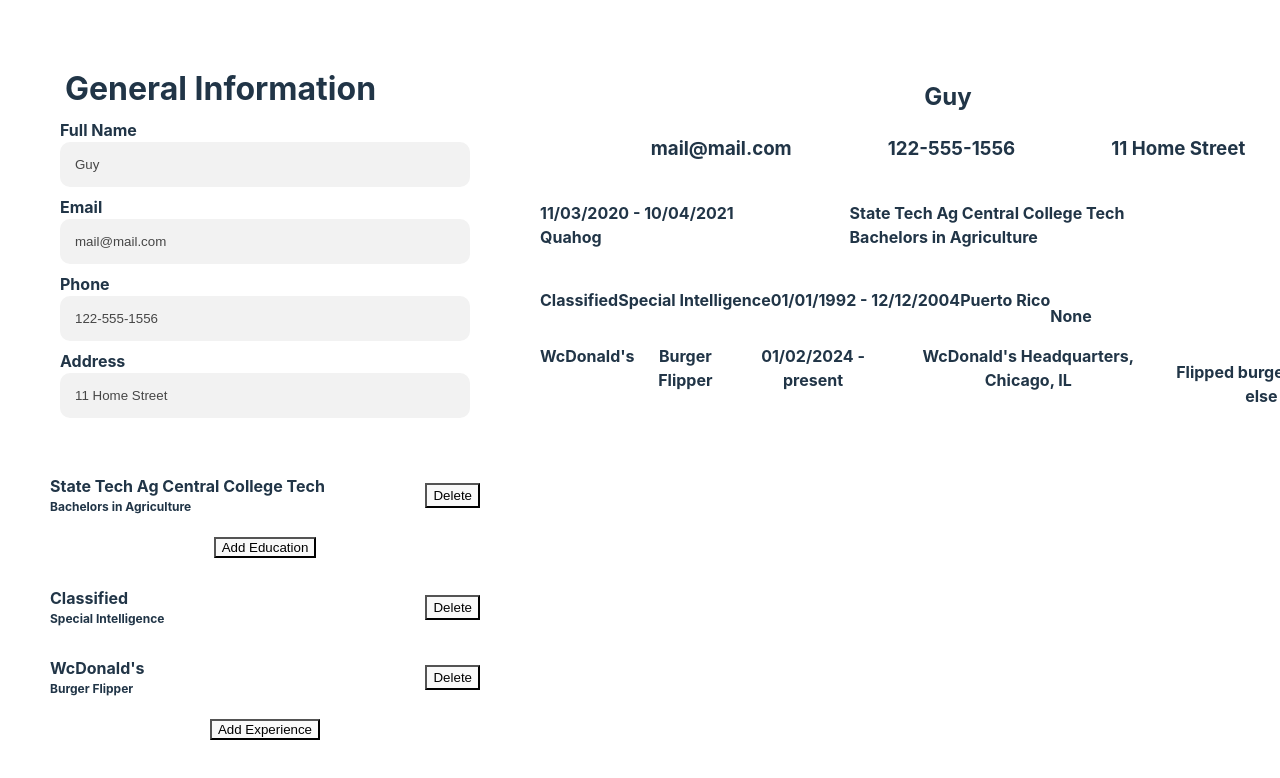
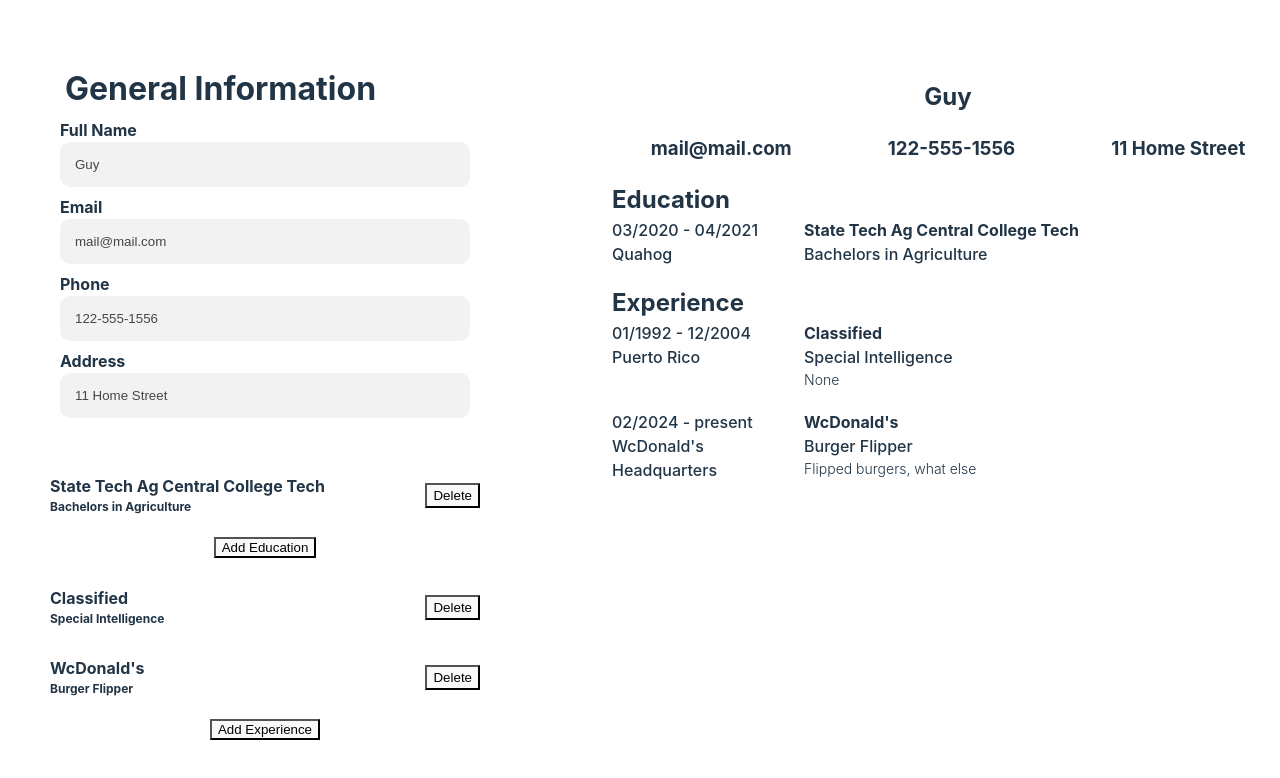
Before and after one commit to Decoldest/cv-app, a React (Vite) app: page / in a window 1280 px wide. Shown: the top 778 px of the page. Built offline with nearby package versions, Linux system fonts and the light colour scheme.

Commit message:
edit UI for output section

```diff
--- a/src/App.css
+++ b/src/App.css
@@ -1,8 +1,7 @@
 #root {
   max-width: 1280px;
+  padding: 2rem
 
-  padding: 2rem;
-  text-align: center;
 }
 
 @media (prefers-reduced-motion: no-preference) {
--- a/src/App.jsx
+++ b/src/App.jsx
@@ -16,8 +16,8 @@ const defaultExperience = [
   {
     company: "Classified",
     position: "Special Intelligence",
-    yearStart: "01/01/1992",
-    yearEnd: "12/12/2004",
+    yearStart: "01/1992",
+    yearEnd: "12/2004",
     location: "Puerto Rico",
     description: "None",
     id: uuid(),
@@ -25,9 +25,9 @@ const defaultExperience = [
   {
     company: "WcDonald's",
     position: "Burger Flipper",
-    yearStart: "01/02/2024",
+    yearStart: "02/2024",
     yearEnd: "present",
-    location: "WcDonald's Headquarters, Chicago, IL",
+    location: "WcDonald's Headquarters",
     description: "Flipped burgers, what else",
     id: uuid(),
   },
@@ -37,8 +37,8 @@ const defaultEducation = [
   {
     school: "State Tech Ag Central College Tech",
     degree: "Bachelors in Agriculture",
-    yearStart: "11/03/2020",
-    yearEnd: "10/04/2021",
+    yearStart: "03/2020",
+    yearEnd: "04/2021",
     location: "Quahog",
     id: uuid(),
   },
--- a/src/components/Output.jsx
+++ b/src/components/Output.jsx
@@ -4,13 +4,15 @@ export default function Output({ info, experience, education }) {
   return (
     <div className="output-container">
       <section>
-        <h1>{info.fullName}</h1>
+        <h1 className="name">{info.fullName}</h1>
         <div className="additional-details">
           <h3>{info.email}</h3>
           <h3>{info.phone}</h3>
           <h3>{info.address}</h3>
         </div>
       </section>
+      <div className="cv-content">
+        <h2>Education</h2>
         <section>
           {education.map((edu) => (
             <div className="education-section" key={edu.id}>
@@ -21,25 +23,31 @@ export default function Output({ info, experience, education }) {
                 <h4>{edu.location}</h4>
               </div>
               <div className="education-right">
-              <h4>{edu.school}</h4>
+                <h4 className="output-bold">{edu.school}</h4>
                 <h4>{edu.degree}</h4>
               </div>
             </div>
           ))}
         </section>
+        <h2>Experience</h2>
         <section>
           {experience.map((exp) => (
             <div className="experience-section" key={exp.id}>
-            <h4>{exp.company}</h4>
-            <h4>{exp.position}</h4>
+              <div className="experience-left">
                 <h4>
                   {exp.yearStart} {exp.yearEnd ? "-" : ""} {exp.yearEnd}
                 </h4>
                 <h4>{exp.location}</h4>
+              </div>
+              <div className="experience-right">
+                <h4 className="output-bold">{exp.company}</h4>
+                <h4>{exp.position}</h4>
                 <p>{exp.description}</p>
+              </div>
             </div>
           ))}
         </section>
       </div>
+    </div>
   );
 }
--- a/src/styles/Education.css
+++ b/src/styles/Education.css
@@ -1,3 +1,6 @@
+.education-container {
+  text-align: center;
+}
 
 li {
   border-radius: 10px;
@@ -18,6 +21,8 @@ li button {
   height: 25px;
 }
 
+
+
 form div {
   margin-bottom: 15px;
 }
--- a/src/styles/Experience.css
+++ b/src/styles/Experience.css
@@ -9,3 +9,7 @@ ul, li {
 .position {
   font-size: 12px;
 }
+
+.experience-container {
+  text-align: center;
+}
--- a/src/styles/Input.css
+++ b/src/styles/Input.css
@@ -7,4 +7,5 @@
 input:focus {
   border: none;
   outline: rgb(169, 169, 255) 1px solid;
+  text-align: center;
 }
--- a/src/styles/Output.css
+++ b/src/styles/Output.css
@@ -5,7 +5,7 @@
   height: 11in;
 }
 
-.output-container>h1,h2,h3,h4,h5,h6 {
+.output-container>h1,h2,h3,h4,h5,h6,p {
   margin: 0;
   padding: 0;
 }
@@ -14,25 +14,49 @@
   font-size: 14px;
 }
 
+.output-container h4 {
+  font-weight: 500;
+}
+
+h4.output-bold {
+  font-size: 16px;
+  font-weight: 700;
+}
+
+.output-container p {
+  font-size: 14px;
+  font-weight: 300;
+}
+
 .output-container>section {
   margin: 0.2in 0;
 }
 
 .output-container .education-section,.experience-section {
+  /* margin-left: 0.75in; */
   display: flex;
 }
 
-.education-left {
+.name {
+  text-align: center;
+}
+
+.cv-content {
+  margin-left: 0.75in;
+}
+
+.education-left, .education-right, .experience-left, .experience-right {
   display: flex;
   flex-direction: column;
   align-items: start;
-  flex-grow: 1;
 }
-.education-right {
-  display: flex;
-  flex-direction: column;
-  align-items: start;
-  flex-grow: 2;
+
+.experience-left, .education-left {
+  width: 2in;
+}
+
+.education-section, .experience-section {
+  margin-bottom: 0.2in;
 }
 
 .additional-details {
```
Lines whose indentation alone changed are shown as unchanged.
